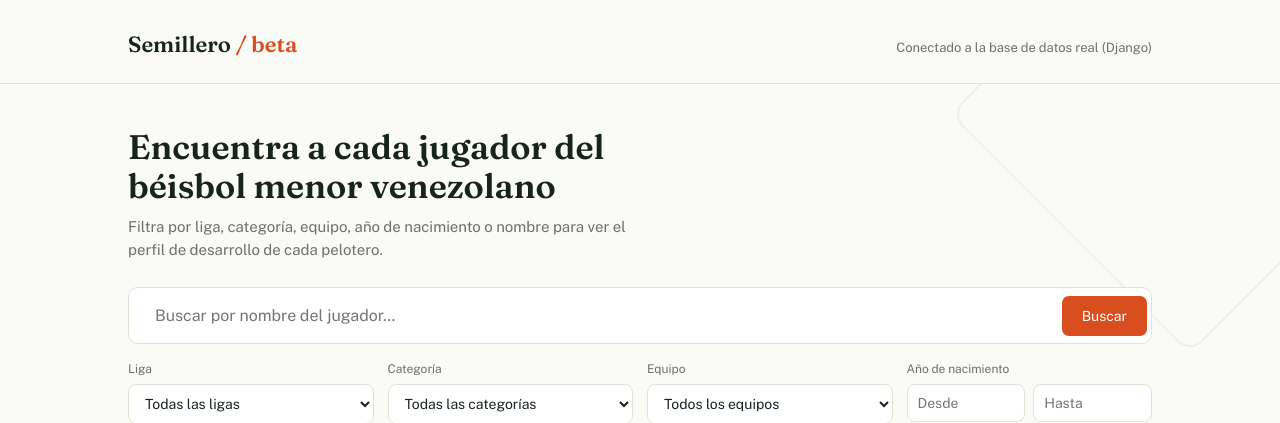
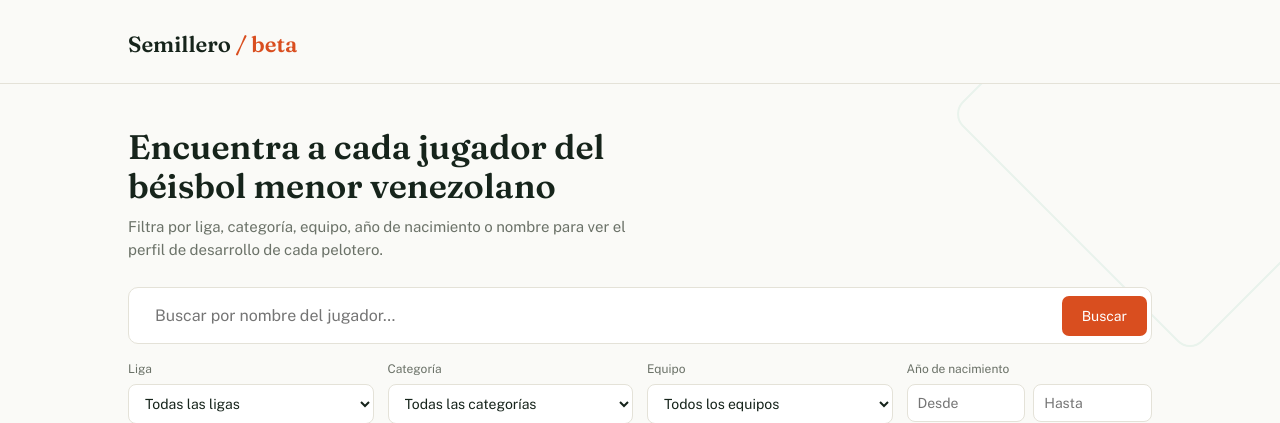
Before and after one commit to jeremyfer06-tech/semillero, a Django app: page /buscador/ in a window 1280 px wide. Shown: the top 423 px of the page. Run offline with Django 5.2, Linux system fonts and the light colour scheme; data that the repository does not hold is empty.

Commit message:
Borrar texto de conexión a la BD Django en la zona superior

```diff
--- a/jugadores/templates/jugadores/buscador.html
+++ b/jugadores/templates/jugadores/buscador.html
@@ -65,7 +65,6 @@
   <div class="wrap">
     <a href="{% url 'inicio' %}" style="text-decoration:none;color:inherit;"><div class="brand">Semillero <em>/ beta</em></div></a>
     <div style="text-align:right;">
-      <div class="tag">Conectado a la base de datos real (Django)</div>
       {% if panel_url_name %}
         <a href="{% url panel_url_name %}" class="volver-panel">&larr; Volver a mi panel</a>
       {% endif %}
```
